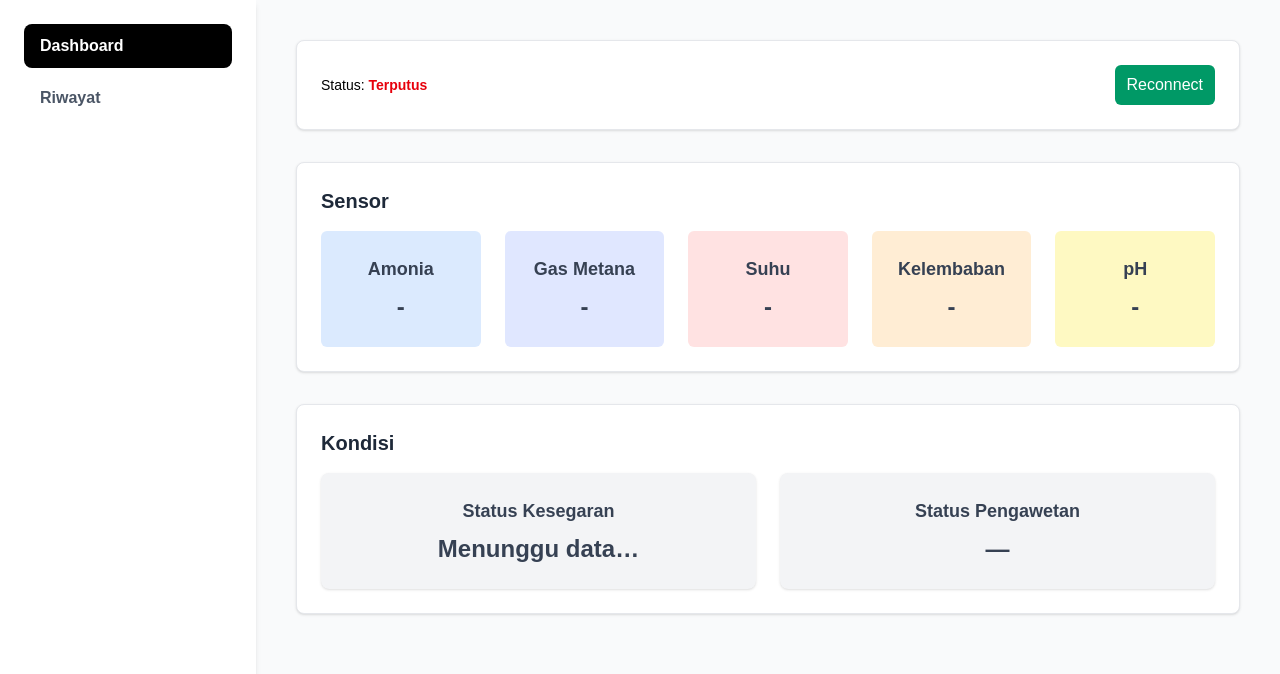
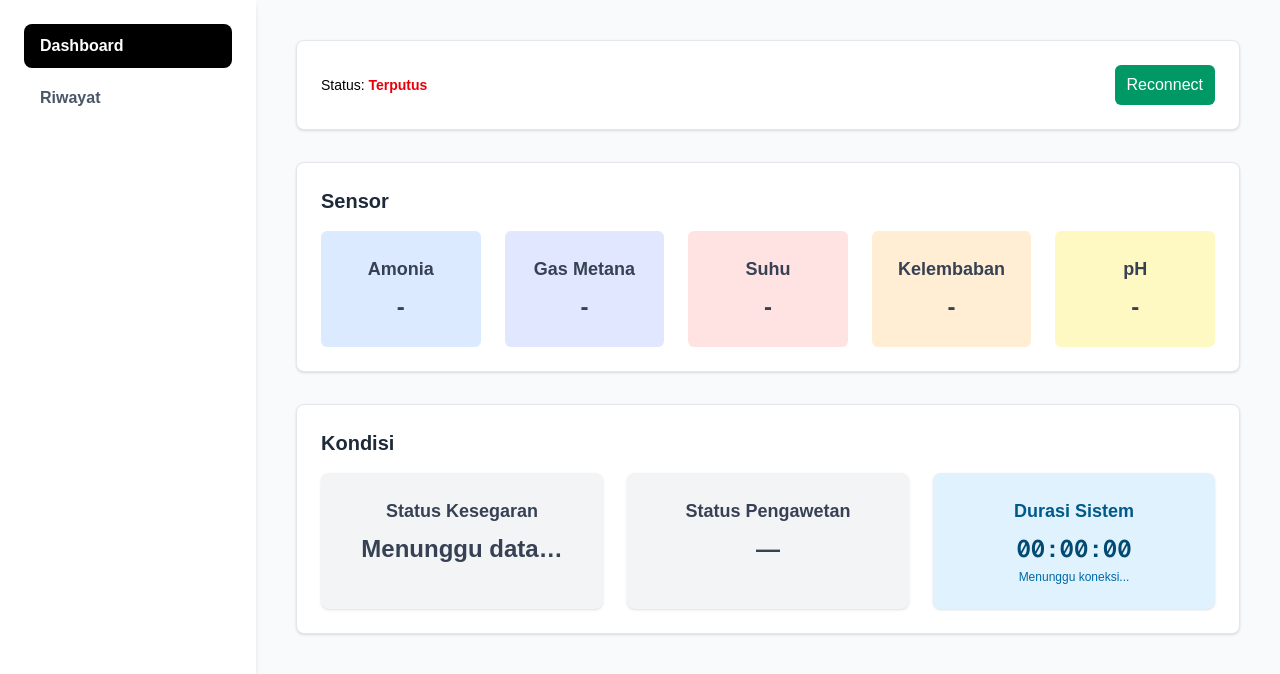
Before and after one commit to Capstone-E03/webapp, a Next.js app: page / in a window 1280 px wide. Shown: the top 674 px of the page. Built offline with nearby package versions, Linux system fonts and the light colour scheme; no server answers.

Commit message:
duration

```diff
--- a/src/components/Status.js
+++ b/src/components/Status.js
@@ -1,6 +1,6 @@
 "use client";
 
-import { useMemo } from "react";
+import { useMemo, useState, useEffect } from "react";
 import { useSensorData } from "@/contexts/SensorDataContext";
 
 function mapFresh(code) {
@@ -63,14 +63,35 @@ function mapFresh(code) {
   }
 }
 
+function formatDuration(ms) {
+  if (ms < 0) ms = 0;
+  const seconds = Math.floor((ms / 1000) % 60);
+  const minutes = Math.floor((ms / (1000 * 60)) % 60);
+  const hours = Math.floor(ms / (1000 * 60 * 60));
+
+  const pad = (num) => num.toString().padStart(2, "0");
+
+  return `${pad(hours)}:${pad(minutes)}:${pad(seconds)}`;
+}
+
 const Status = () => {
-  const { data } = useSensorData();
+  const { data, mqttConnectedAt } = useSensorData();
   const m = useMemo(() => mapFresh(data.fresh), [data.fresh]);
+  const [now, setNow] = useState(new Date());
+
+  useEffect(() => {
+    const interval = setInterval(() => {
+      setNow(new Date());
+    }, 1000);
+    return () => clearInterval(interval);
+  }, []);
+
+  const durationMs = mqttConnectedAt ? now.getTime() - mqttConnectedAt.getTime() : 0;
 
   return (
     <section className="p-6 bg-white border border-gray-200 rounded-lg shadow-sm">
       <h2 className="text-xl font-bold text-gray-800 mb-4">Kondisi</h2>
-      <div className="grid grid-cols-1 md:grid-cols-2 gap-6">
+      <div className="grid grid-cols-1 md:grid-cols-3 gap-6">
         <div className={`p-6 ${m.badgeBg} rounded-lg shadow text-center`}>
           <h3 className={`text-lg font-bold ${m.titleColor} mb-2`}>
             Status Kesegaran
@@ -85,6 +106,17 @@ const Status = () => {
           </h3>
           <p className={`text-2xl font-semibold ${m.preservationValue}`}>—</p>
         </div>
+        <div className="p-6 bg-sky-100 rounded-lg shadow text-center">
+          <h3 className="text-lg font-bold text-sky-800 mb-2">
+            Durasi Sistem
+          </h3>
+          <p className="text-2xl font-semibold text-sky-900 font-mono">
+            {mqttConnectedAt ? formatDuration(durationMs) : "00:00:00"}
+          </p>
+          {!mqttConnectedAt && (
+            <p className="text-xs text-sky-700 mt-1">Menunggu koneksi...</p>
+          )}
+        </div>
       </div>
     </section>
   );
--- a/src/contexts/SensorDataContext.jsx
+++ b/src/contexts/SensorDataContext.jsx
@@ -21,6 +21,7 @@ const Ctx = createContext({
   reconnecting: false,
   lastSeenAt: null,
   lastDisconnectReason: null,
+  mqttConnectedAt: null,
   connectNow: () => {},
   disconnectNow: () => {},
 });
@@ -44,6 +45,7 @@ export function SensorDataProvider({ children }) {
   const [reconnecting, setReconnecting] = useState(false);
   const [lastSeenAt, setLastSeenAt] = useState(null);
   const [lastDisconnectReason, setLastDisconnectReason] = useState(null);
+  const [mqttConnectedAt, setMqttConnectedAt] = useState(null);
 
   const toastOnce = useRef({ up: false });
 
@@ -105,6 +107,16 @@ export function SensorDataProvider({ children }) {
       console.log("Received preservation data:", msg);
     };
 
+    const onMqttStatus = (status) => {
+      console.log("Received MQTT Status:", status);
+      if (status.connectedAt) {
+        // Backend mengirim timestamp sebagai string, kita ubah jadi objek Date
+        setMqttConnectedAt(new Date(status.connectedAt));
+      } else {
+        setMqttConnectedAt(null);
+      }
+    };
+
     socket.on("connect", onConnect);
     socket.on("disconnect", onDisconnect);
     socket.on("reconnect_attempt", onReconnectAttempt);
@@ -112,6 +124,7 @@ export function SensorDataProvider({ children }) {
     socket.on("sensorData", onSensor);
     socket.on("freshness", onFreshness);
     socket.on("preservation", onPreservation);
+    socket.on("mqttStatus", onMqttStatus);
 
 
     // Mulai koneksi awal:
@@ -134,6 +147,7 @@ export function SensorDataProvider({ children }) {
       socket.off("sensorData", onSensor);
       socket.off("freshness", onFreshness);
       socket.off("preservation", onPreservation);
+      socket.off("mqttStatus", onMqttStatus);
       window.removeEventListener("online", goOnline);
       window.removeEventListener("offline", goOffline);
       // jangan disconnect di unmount provider (biasanya provider hidup sepanjang app)
@@ -153,10 +167,11 @@ export function SensorDataProvider({ children }) {
       reconnecting,
       lastSeenAt,
       lastDisconnectReason,
+      mqttConnectedAt,
       connectNow,
       disconnectNow,
     }),
-    [data, connected, reconnecting, lastSeenAt, lastDisconnectReason]
+    [data, connected, reconnecting, lastSeenAt, lastDisconnectReason, mqttConnectedAt]
   );
 
   return <Ctx.Provider value={value}>{children}</Ctx.Provider>;
```
